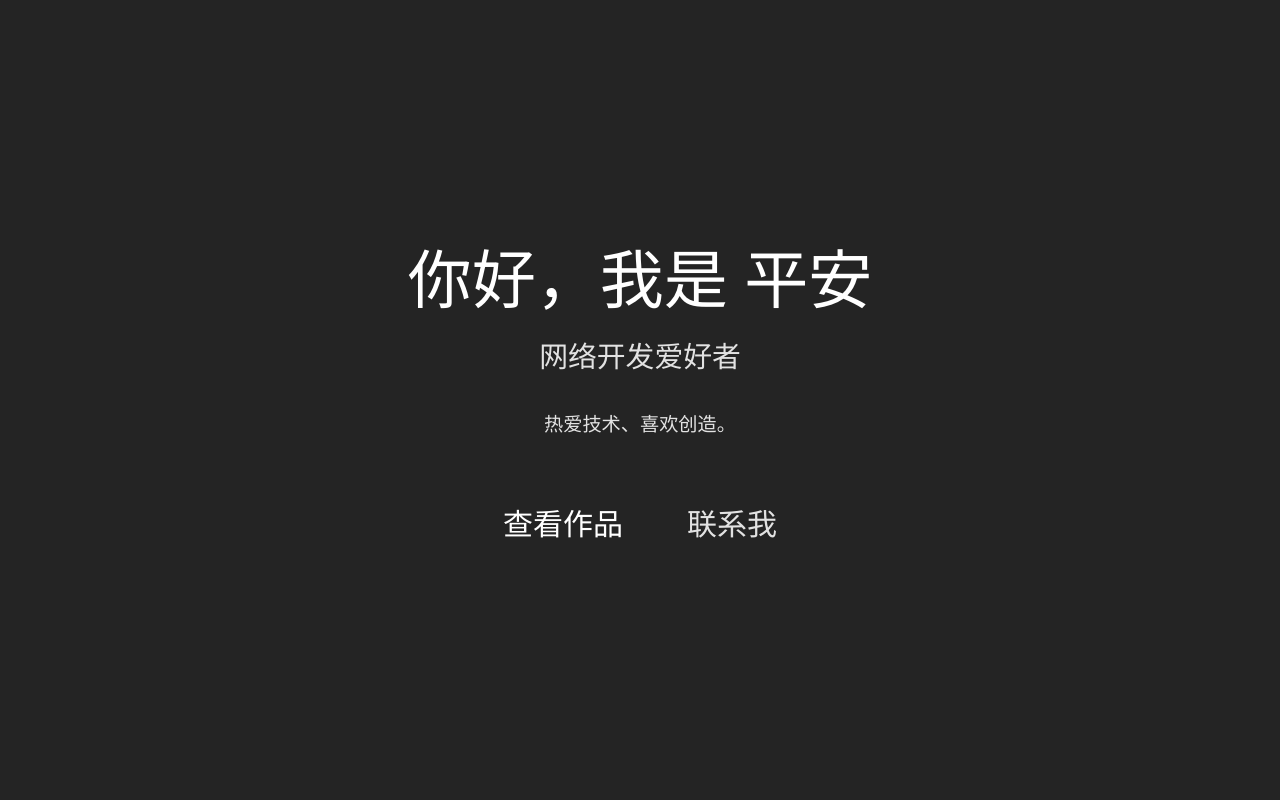
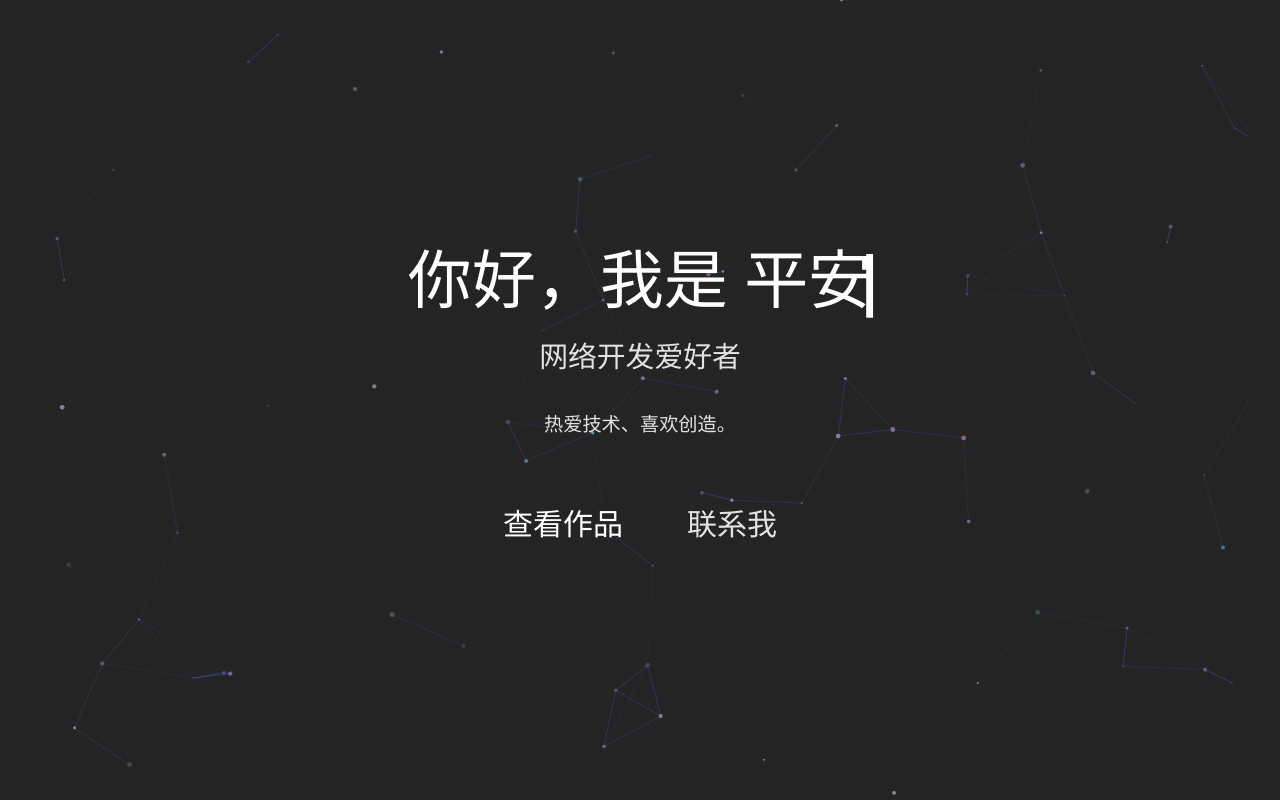
Before and after one commit to cflmy/cflmy.github.io, a Vue app: page / in a window 1280 px wide. Built offline with nearby package versions, Linux system fonts and the light colour scheme.

Commit message:
增加首页的动画效果

```diff
--- a/src/components/Header.vue
+++ b/src/components/Header.vue
@@ -4,13 +4,117 @@ import { personalInfo } from '../data/personalInfo'
 
 // 引用
 const heroRef = ref<HTMLElement | null>(null)
+const titleRef = ref<HTMLElement | null>(null)
+const subtitleRef = ref<HTMLElement | null>(null)
+const bioRef = ref<HTMLElement | null>(null)
+const buttonsRef = ref<HTMLElement | null>(null)
+const canvasRef = ref<HTMLCanvasElement | null>(null)
+
+// 打字机效果变量
+let titleIndex = 0
+const fullTitle = `你好，我是 ${personalInfo.name}`
+let typingInterval: number | null = null
+
+// 创建粒子背景
+function createParticleBackground() {
+  if (!heroRef.value || !canvasRef.value) return
+
+  const canvas = canvasRef.value
+  const ctx = canvas.getContext('2d')
+  if (!ctx) return
+
+  // 设置画布尺寸
+  function resizeCanvas() {
+    canvas.width = window.innerWidth
+    canvas.height = window.innerHeight
+  }
+
+  resizeCanvas()
+  window.addEventListener('resize', resizeCanvas)
+
+  // 粒子配置
+  interface Particle {
+    x: number
+    y: number
+    radius: number
+    color: string
+    velocityX: number
+    velocityY: number
+  }
+
+  const particles: Particle[] = []
+  const particleCount = 80
+  const connectionDistance = 120
+
+  // 初始化粒子
+  for (let i = 0; i < particleCount; i++) {
+    particles.push({
+      x: Math.random() * canvas.width,
+      y: Math.random() * canvas.height,
+      radius: Math.random() * 2 + 0.5,
+      color: `rgba(${Math.floor(Math.random() * 100 + 155)}, ${Math.floor(Math.random() * 100 + 155)}, 255, ${Math.random() * 0.5 + 0.1})`,
+      velocityX: (Math.random() - 0.5) * 0.5,
+      velocityY: (Math.random() - 0.5) * 0.5
+    })
+  }
+
+  // 动画循环
+  function animate() {
+    if (!ctx) return
+
+    // 清空画布
+    ctx.clearRect(0, 0, canvas.width, canvas.height)
+
+    // 更新并绘制每个粒子
+    particles.forEach((particle, index) => {
+      // 更新位置
+      particle.x += particle.velocityX
+      particle.y += particle.velocityY
+
+      // 边界检测
+      if (particle.x < 0 || particle.x > canvas.width) {
+        particle.velocityX *= -1
+      }
+      if (particle.y < 0 || particle.y > canvas.height) {
+        particle.velocityY *= -1
+      }
+
+      // 绘制粒子
+      ctx.beginPath()
+      ctx.arc(particle.x, particle.y, particle.radius, 0, Math.PI * 2)
+      ctx.fillStyle = particle.color
+      ctx.fill()
+
+      // 连接附近的粒子
+      for (let j = index + 1; j < particles.length; j++) {
+        const dx = particles[j].x - particle.x
+        const dy = particles[j].y - particle.y
+        const distance = Math.sqrt(dx * dx + dy * dy)
+
+        if (distance < connectionDistance) {
+          const opacity = 0.8 - (distance / connectionDistance) * 0.8
+
+          ctx.beginPath()
+          ctx.strokeStyle = `rgba(100, 108, 255, ${opacity})`
+          ctx.lineWidth = 0.5
+          ctx.moveTo(particle.x, particle.y)
+          ctx.lineTo(particles[j].x, particles[j].y)
+          ctx.stroke()
+        }
+      }
+    })
+
+    requestAnimationFrame(animate)
+  }
+
+  animate()
+}
 
 // 按钮悬停动画
 function handleButtonHover(event: MouseEvent) {
   const button = event.currentTarget as HTMLElement
   button.style.transform = 'translateY(-3px)'
-  button.style.boxShadow = '0 5px 15px rgba(100, 108, 255, 0.3)'
-  button.style.transition = 'transform 0.3s ease, box-shadow 0.3s ease'
+  button.style.boxShadow = '0 5px 15px rgba(100, 108, 255, 0.4)'
 }
 
 // 按钮离开动画
@@ -23,9 +127,50 @@ function handleButtonLeave(event: MouseEvent) {
 // 页面加载动画和初始化
 onMounted(() => {
   // 应用英雄区域动画
-  if (heroRef.value) {
-    heroRef.value.style.opacity = '1'
-    heroRef.value.style.transition = 'opacity 1.2s ease'
+  setTimeout(() => {
+    if (heroRef.value) {
+      heroRef.value.style.opacity = '1'
+      heroRef.value.style.transition = 'opacity 1.2s ease'
+    }
+  }, 100) // 小延迟确保DOM已完全加载
+
+  // 创建粒子背景
+  createParticleBackground()
+
+  // 标题打字机效果
+  if (titleRef.value) {
+    titleRef.value.textContent = ''
+
+    typingInterval = window.setInterval(() => {
+      if (titleIndex < fullTitle.length) {
+        titleRef.value!.textContent += fullTitle[titleIndex]
+        titleIndex++
+      } else {
+        if (typingInterval) {
+          clearInterval(typingInterval)
+          typingInterval = null
+
+          // 打字机完成后，依次显示其他元素
+          setTimeout(() => {
+            if (subtitleRef.value) {
+              subtitleRef.value.classList.add('visible')
+            }
+
+            setTimeout(() => {
+              if (bioRef.value) {
+                bioRef.value.classList.add('visible')
+              }
+
+              setTimeout(() => {
+                if (buttonsRef.value) {
+                  buttonsRef.value.classList.add('visible')
+                }
+              }, 300)
+            }, 300)
+          }, 500)
+        }
+      }
+    }, 100)
   }
 })
 </script>
@@ -36,17 +181,20 @@ onMounted(() => {
     ref="heroRef"
     class="hero"
   >
+    <!-- 粒子背景画布 -->
+    <canvas ref="canvasRef" class="particle-canvas"></canvas>
+
     <div class="hero-content">
-      <h1 class="hero-title">
-        你好，我是 {{ personalInfo.name }}
+      <h1 class="hero-title" ref="titleRef">
+        <!-- 内容将通过打字机效果动态填充 -->
       </h1>
-      <h2 class="hero-subtitle">
+      <h2 class="hero-subtitle" ref="subtitleRef" :data-text="personalInfo.title">
         {{ personalInfo.title }}
       </h2>
-      <p class="hero-bio">
+      <p class="hero-bio" ref="bioRef">
         {{ personalInfo.bio }}
       </p>
-      <div class="hero-buttons">
+      <div class="hero-buttons" ref="buttonsRef">
         <a href="#projects" class="btn" @mouseenter="handleButtonHover" @mouseleave="handleButtonLeave">查看作品</a>
         <a href="#contact" class="btn btn-secondary" @mouseenter="handleButtonHover" @mouseleave="handleButtonLeave">联系我</a>
       </div>
@@ -65,43 +213,122 @@ onMounted(() => {
   background-color: var(--background-color);
   position: relative;
   opacity: 0;
+  overflow: hidden;
+}
+
+/* 粒子背景画布 */
+.particle-canvas {
+  position: absolute;
+  top: 0;
+  left: 0;
+  z-index: 0;
 }
 
 .hero-content {
   text-align: center;
   max-width: 800px;
   z-index: 1;
+  padding: 2rem;
 }
 
+/* 标题样式 - 打字机效果 */
 .hero-title {
   font-size: 4rem;
   margin-bottom: 1rem;
   color: white;
   line-height: 1.2;
+  font-weight: 700;
+  position: relative;
+  display: block;
+  margin-left: auto;
+  margin-right: auto;
 }
 
+.hero-title::after {
+  content: '|';
+  position: absolute;
+  right: -15px;
+  color: var(--primary-color);
+  animation: blink 1s step-end infinite;
+}
+
+@keyframes blink {
+  from, to { opacity: 1; }
+  50% { opacity: 0; }
+}
+
+/* 副标题样式 - 渐变和淡入效果 */
 .hero-subtitle {
   font-size: 1.8rem;
   margin-bottom: 2rem;
   color: var(--primary-color);
   font-weight: 500;
+  opacity: 0;
+  transform: translateY(30px);
+  transition: opacity 0.8s ease, transform 0.8s ease;
+  position: relative;
+  display: block;
+  margin-left: auto;
+  margin-right: auto;
 }
 
+.hero-subtitle::before {
+  content: attr(data-text);
+  position: absolute;
+  left: 0;
+  top: 0;
+  width: 100%;
+  height: 100%;
+  background: linear-gradient(90deg, var(--primary-color), #8e94f2, #d4d6ff, var(--primary-color));
+  background-size: 300%;
+  -webkit-background-clip: text;
+  background-clip: text;
+  color: transparent;
+  opacity: 0;
+  animation: gradient 8s linear infinite;
+  transition: opacity 0.3s ease;
+}
+
+.hero-subtitle:hover::before {
+  opacity: 1;
+}
+
+@keyframes gradient {
+  0% { background-position: 0%; }
+  100% { background-position: 300%; }
+}
+
+/* 简介样式 - 淡入和微妙动画 */
 .hero-bio {
   font-size: 1.2rem;
   margin-bottom: 3rem;
   color: var(--text-secondary);
   line-height: 1.6;
+  opacity: 0;
+  transform: translateY(30px);
+  transition: opacity 0.8s ease, transform 0.8s ease;
 }
 
+/* 按钮容器样式 - 渐入动画 */
 .hero-buttons {
   display: flex;
   gap: 1rem;
   justify-content: center;
   flex-wrap: wrap;
+  opacity: 0;
+  transform: translateY(30px);
+  transition: opacity 0.8s ease, transform 0.8s ease;
 }
 
-/* 通用组件样式 */
+/* 显示动画类 */
+.hero-subtitle.visible,
+.hero-bio.visible,
+.hero-buttons.visible {
+  opacity: 1;
+  transform: translateY(0);
+}
+
+/* 按钮样式增强 */
 .btn {
   display: inline-block;
   padding: 0.8rem 1.5rem;
@@ -113,12 +340,31 @@ onMounted(() => {
   text-decoration: none;
   cursor: pointer;
   transition: all 0.3s ease;
+  position: relative;
+  overflow: hidden;
+  z-index: 1;
+}
+
+.btn::before {
+  content: '';
+  position: absolute;
+  top: 0;
+  left: -100%;
+  width: 100%;
+  height: 100%;
+  background: linear-gradient(90deg, transparent, rgba(255, 255, 255, 0.2), transparent);
+  transition: all 0.6s ease;
+  z-index: -1;
+}
+
+.btn:hover::before {
+  left: 100%;
 }
 
 .btn:hover {
   background-color: var(--primary-hover);
-  transform: translateY(-2px);
-  box-shadow: 0 4px 12px rgba(100, 108, 255, 0.3);
+  transform: translateY(-3px);
+  box-shadow: 0 6px 16px rgba(100, 108, 255, 0.4);
 }
 
 .btn-secondary {
@@ -130,6 +376,7 @@ onMounted(() => {
 .btn-secondary:hover {
   background-color: var(--primary-color);
   color: white;
+  border-color: var(--primary-hover);
 }
 
 /* 响应式设计 */
```
